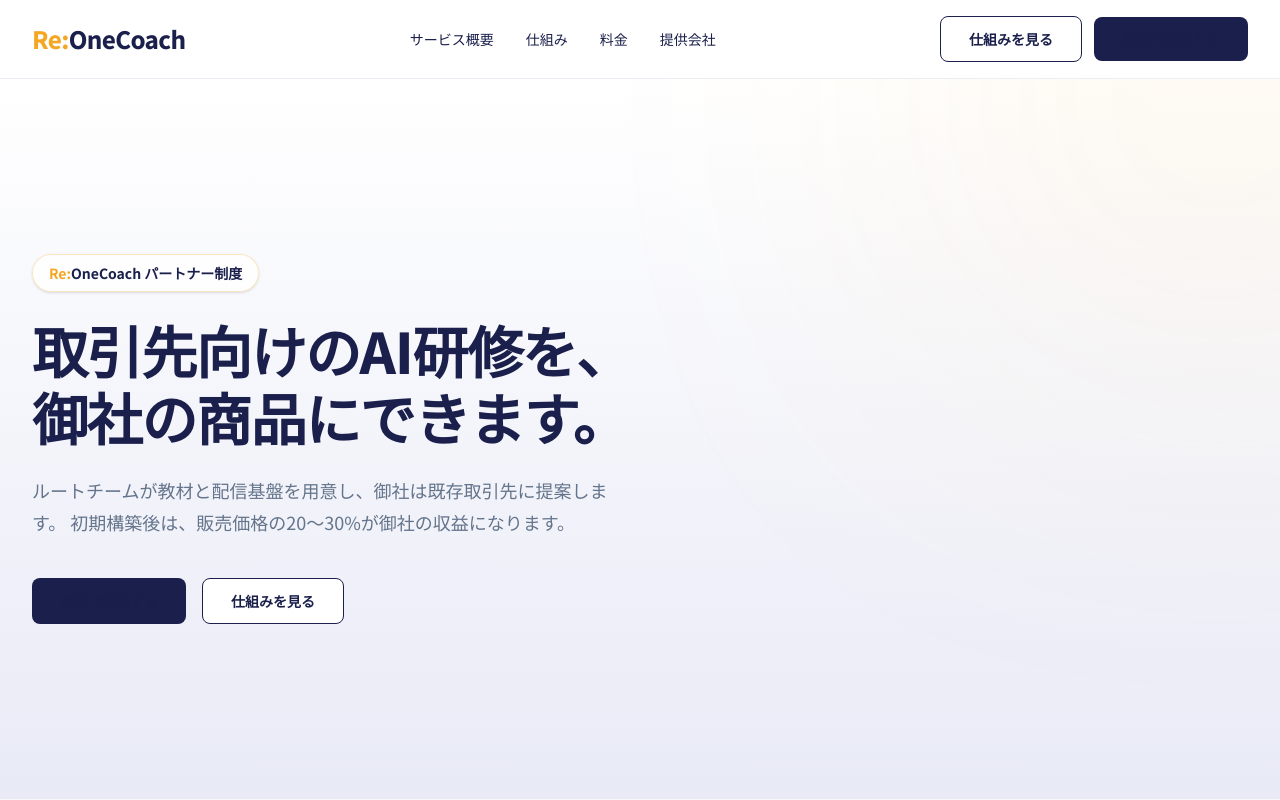
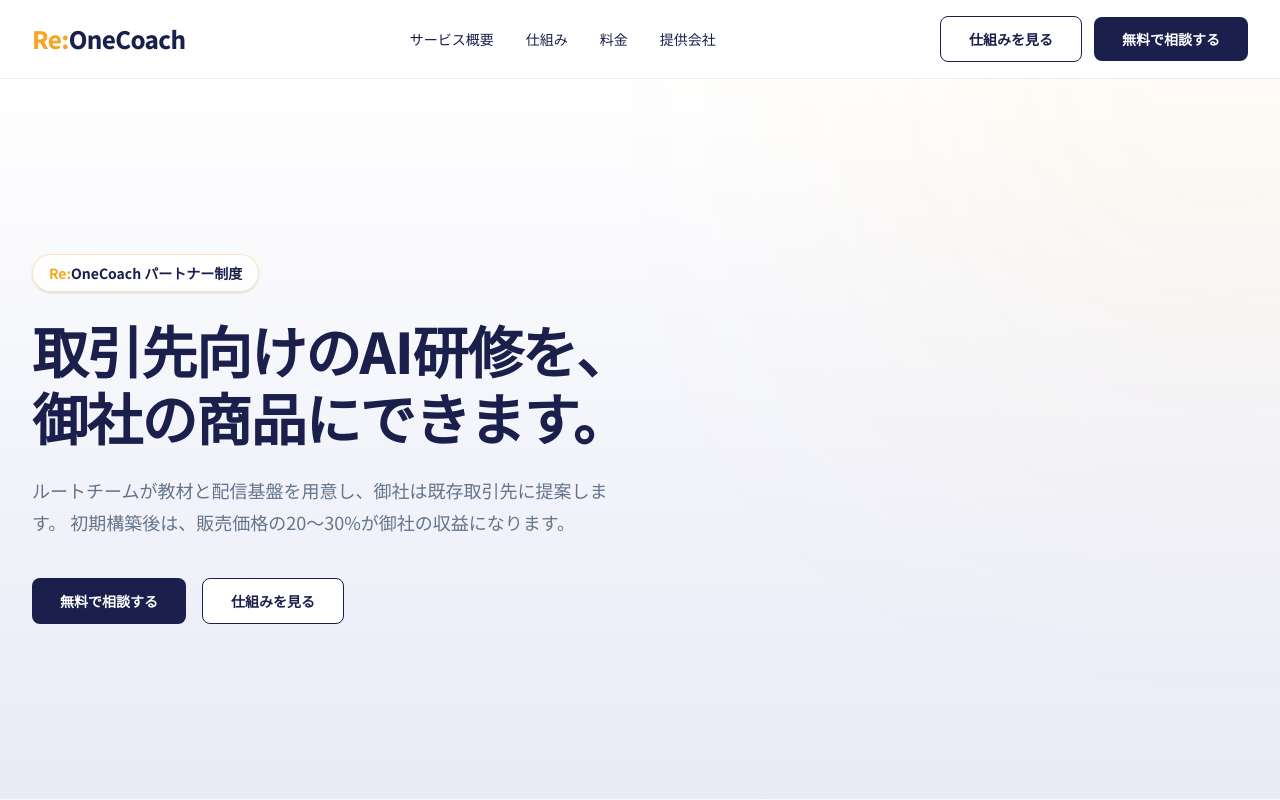
Before and after one commit to rootteamgit/ReOneCoach, a Next.js app: page / in a window 1280 px wide. Shown: the top 800 px of the page. Built offline with nearby package versions, Linux system fonts and the light colour scheme.

Commit message:
fix: enforce white CTA button text

```diff
--- a/app/page.tsx
+++ b/app/page.tsx
@@ -75,7 +75,7 @@ const stats = [
 ];
 
 const primaryButton =
-  "inline-flex items-center justify-center rounded-lg bg-[var(--navy)] px-7 py-3 text-sm font-bold text-white transition hover:bg-[var(--navy-hover)]";
+  "inline-flex items-center justify-center rounded-lg bg-[var(--navy)] px-7 py-3 text-sm font-bold !text-white transition hover:bg-[var(--navy-hover)] hover:!text-white visited:!text-white active:!text-white";
 const secondaryButton =
   "inline-flex items-center justify-center rounded-lg border border-[var(--navy)] bg-white px-7 py-3 text-sm font-bold text-[var(--navy)] transition hover:bg-[rgba(26,31,75,0.04)]";
 const cardClass =
```
